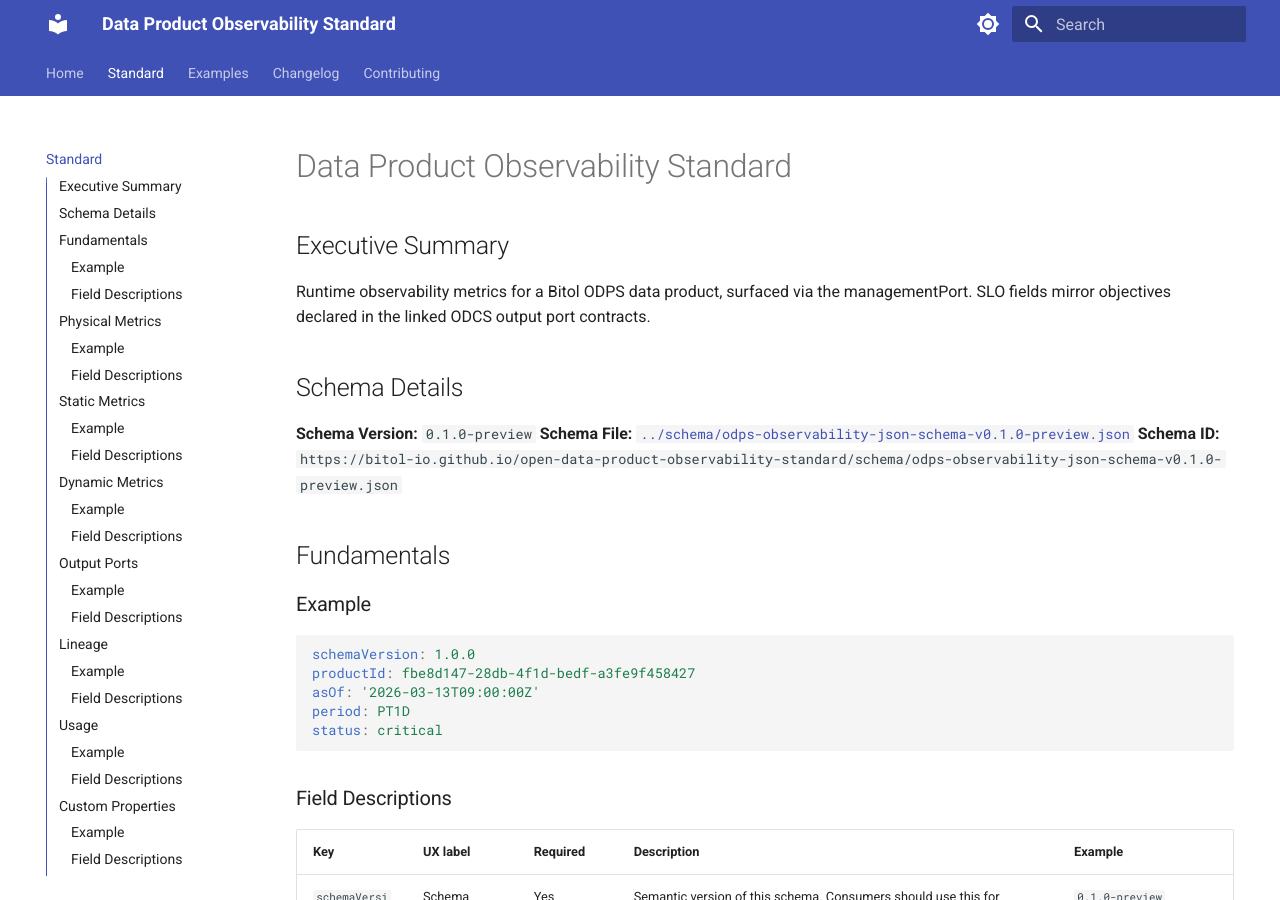
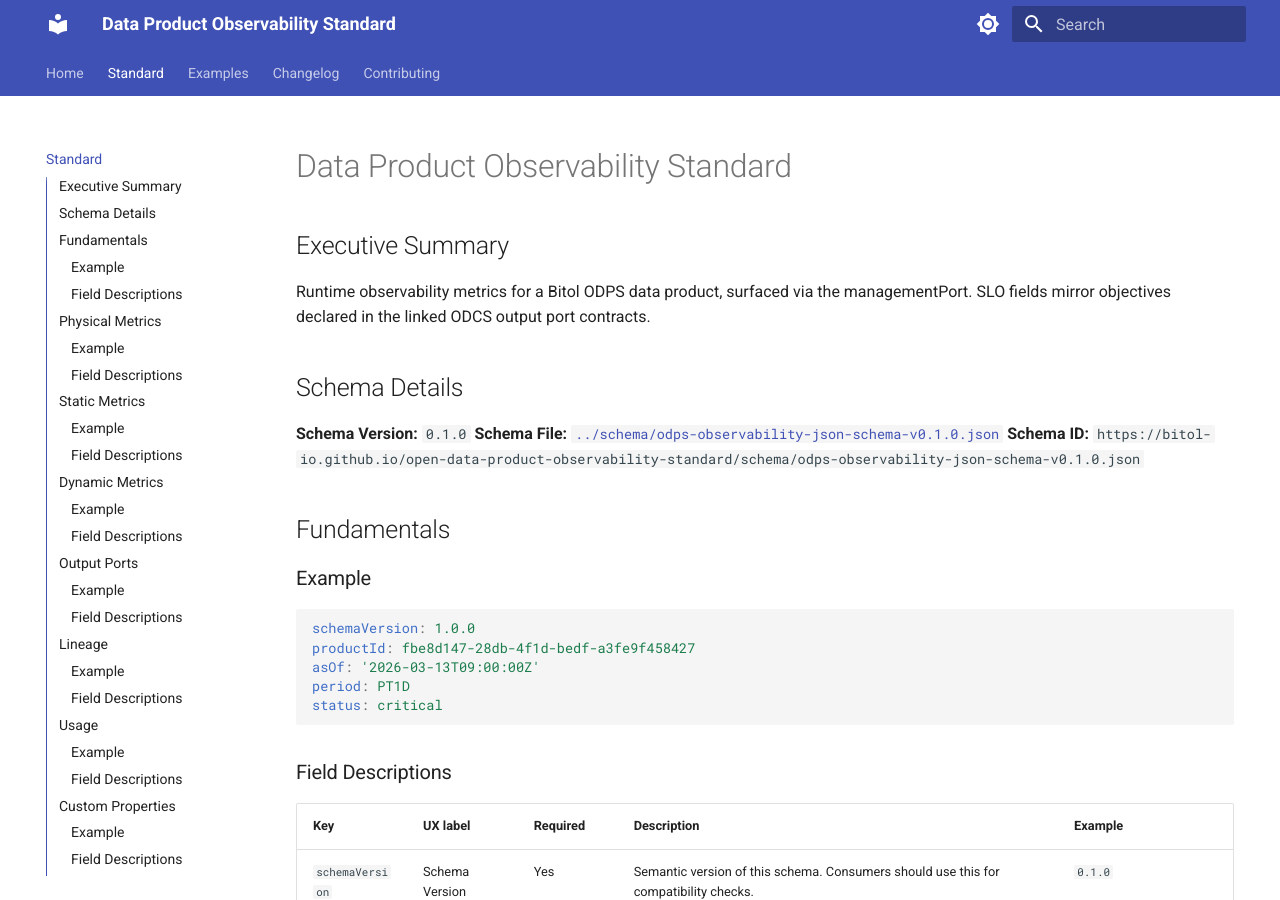
Before and after one commit to joaovicente/open-data-product-observability-standard, an MkDocs documentation site: the page built from docs/README.md, in a window 1280 px wide and 900 px high. Built offline with MkDocs 1.6.1 and Material for MkDocs 9.7.7, drawn with Linux system fonts in a browser that asks for light colours; the version menu is left out.

Commit message:
Release v0.1.0

```diff
--- a/docs/README.md
+++ b/docs/README.md
@@ -6,9 +6,9 @@
 
 ## Schema Details
 
-**Schema Version:** `0.1.0-preview`
-**Schema File:** [`../schema/odps-observability-json-schema-v0.1.0-preview.json`](../schema/odps-observability-json-schema-v0.1.0-preview.json)
-**Schema ID:** `https://bitol-io.github.io/open-data-product-observability-standard/schema/odps-observability-json-schema-v0.1.0-preview.json`
+**Schema Version:** `0.1.0`
+**Schema File:** [`../schema/odps-observability-json-schema-v0.1.0.json`](../schema/odps-observability-json-schema-v0.1.0.json)
+**Schema ID:** `https://bitol-io.github.io/open-data-product-observability-standard/schema/odps-observability-json-schema-v0.1.0.json`
 
 ## Fundamentals
 
@@ -26,7 +26,7 @@
 
 | Key | UX label | Required | Description | Example |
 |---|---|---|---|---|
-| `schemaVersion` | Schema Version | Yes | Semantic version of this schema. Consumers should use this for compatibility checks. | `0.1.0-preview` |
+| `schemaVersion` | Schema Version | Yes | Semantic version of this schema. Consumers should use this for compatibility checks. | `0.1.0` |
 | `kind` | Kind | No | The kind of file this is. Valid value is `DataProductObservability`. | `DataProductObservability` |
 | `productId` | Product Id | Yes | UUID of the data product as declared in the ODPS | `fbe8d147-28db-4f1d-bedf-a3fe9f458427` |
 | `asOf` | As Of | Yes | ISO 8601 UTC timestamp at which these metrics were collected. |  |
--- a/generate_docs.py
+++ b/generate_docs.py
@@ -3,7 +3,7 @@
 import re
 import yaml
 
-SCHEMA_PATH = os.path.join(os.path.dirname(__file__), "schema", "odps-observability-json-schema-v0.1.0-preview.json")
+SCHEMA_PATH = os.path.join(os.path.dirname(__file__), "schema", "odps-observability-json-schema-v0.1.0.json")
 DOCS_DIR = r"c:\Users\Joao\code\open-data-product-observability-standard\docs"
 EXAMPLES_DIR = os.path.join(DOCS_DIR, "examples")
 
@@ -92,8 +92,8 @@
 
 ## Schema Details
 
-**Schema Version:** `0.1.0-preview`
-**Schema File:** [`../schema/odps-observability-json-schema-v0.1.0-preview.json`](../schema/odps-observability-json-schema-v0.1.0-preview.json)
+**Schema Version:** `0.1.0`
+**Schema File:** [`../schema/odps-observability-json-schema-v0.1.0.json`](../schema/odps-observability-json-schema-v0.1.0.json)
 **Schema ID:** `{schema.get('$id', '')}`
 
 """
```
Also changed, not shown: docs/changelog.md (+2 -2 lines), 2 other files.
